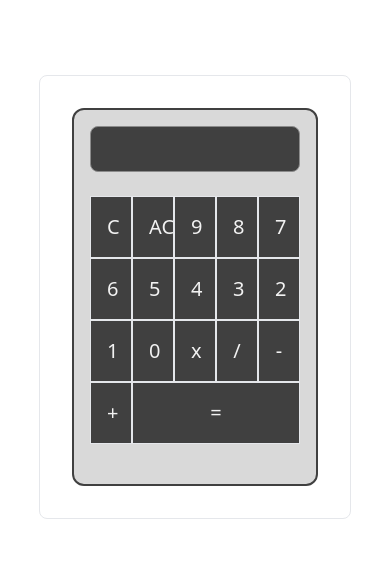
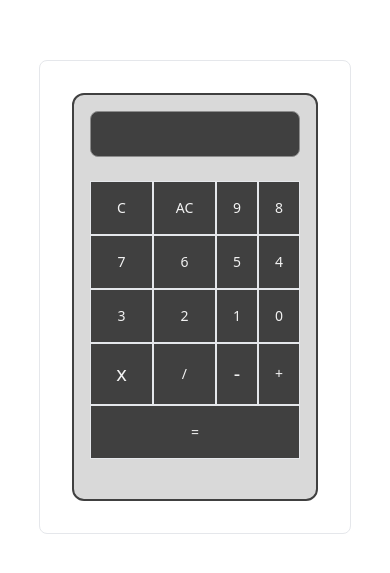
Before and after one commit to Windisley/Calculadora-React, a React (Vite) app: page / in a window 390 px wide. Shown: the part 125-698 px from the top of the page. Built offline with nearby package versions, Linux system fonts and the light colour scheme.

Commit message:
Calculadora Responsiva

```diff
--- a/src/App.jsx
+++ b/src/App.jsx
@@ -47,67 +47,67 @@ function App() {
              </div>
 
              <div className='
-              w-full h-full my-6 grid grid-cols-5
+              w-full min-h-full my-6 grid mobasm:grid-cols-2 mobabs:grid-cols-3 tablet:grid-cols-5
              '>
                <button className='
-                max-w-full h-full border p-4 text-xl text-text
+                w-full h-full border p-4 mobabs:text-xl text-text
                 bg-graydark hover:bg-secundary ease-in duration-300
-                uppercase
+                uppercase text-center mobasm:text-sm
                ' onClick={operation}>c</button>
                <button className='
-                max-w-full h-full border p-4 text-xl text-text
+                max-w-full h-full border p-4 mobabs:text-xl text-text
                 bg-graydark hover:bg-secundary ease-in duration-300
-                uppercase
+                uppercase text-center mobasm:text-sm mobasm:p-2
                'onClick={operation}>ac</button>
                <button className='
-                max-w-full h-full border p-4 text-xl text-text
+                max-w-full h-full border p-4 mobabs:text-xl text-text
                 bg-graydark hover:bg-secundary ease-in duration-300
-                uppercase
+                uppercase text-center mobasm:text-sm
                ' onClick={operation}>9</button>
                <button className='
-                max-w-full h-full border p-4 text-xl text-text
+                max-w-full h-full border p-4 mobabs:text-xl text-text
                 bg-graydark hover:bg-secundary ease-in duration-300
-                uppercase
+                uppercase text-center mobasm:text-sm
                ' onClick={operation}>8</button>
                <button className='
-                max-w-full h-full border p-4 text-xl text-text
+                max-w-full h-full border p-4 mobabs:text-xl text-text
                 bg-graydark hover:bg-secundary ease-in duration-300
-                uppercase
+                uppercase text-center mobasm:text-sm
                ' onClick={operation}>7</button>
                <button className='
-                max-w-full h-full border p-4 text-xl text-text
+                max-w-full h-full border p-4 mobabs:text-xl text-text
                 bg-graydark hover:bg-secundary ease-in duration-300
-                uppercase
+                uppercase text-center mobasm:text-sm
                ' onClick={operation}>6</button>
                <button className='
-                max-w-full h-full border p-4 text-xl text-text
+                max-w-full h-full border p-4 mobabs:text-xl text-text
                 bg-graydark hover:bg-secundary ease-in duration-300
-                uppercase
+                uppercase text-center mobasm:text-sm
                ' onClick={operation}>5</button>
                <button className='
-                max-w-full h-full border p-4 text-xl text-text
+                max-w-full h-full border p-4 mobabs:text-xl text-text
                 bg-graydark hover:bg-secundary ease-in duration-300
-                uppercase
+                uppercase text-center mobasm:text-sm
                ' onClick={operation}>4</button>
                <button className='
-                max-w-full h-full border p-4 text-xl text-text
+                max-w-full h-full border p-4 mobabs:text-xl text-text
                 bg-graydark hover:bg-secundary ease-in duration-300
-                uppercase
+                uppercase text-center mobasm:text-sm
                ' onClick={operation}>3</button>
                <button className='
-                max-w-full h-full border p-4 text-xl text-text
+                max-w-full h-full border p-4 mobabs:text-xl text-text
                 bg-graydark hover:bg-secundary ease-in duration-300
-                uppercase
+                uppercase text-center mobasm:text-sm
                ' onClick={operation}>2</button>
                <button className='
-                max-w-full h-full border p-4 text-xl text-text
+                max-w-full h-full border p-4 mobabs:text-xl text-text
                 bg-graydark hover:bg-secundary ease-in duration-300
-                uppercase
+                uppercase text-center mobasm:text-sm
                ' onClick={operation}>1</button>
                <button className='
-                max-w-full h-full border p-4 text-xl text-text
+                max-w-full h-full border p-4 mobabs:text-xl text-text
                 bg-graydark hover:bg-secundary ease-in duration-300
-                uppercase
+                uppercase text-center mobasm:text-sm
                ' onClick={operation}>0</button>
 
                <button className='
@@ -116,24 +116,24 @@ function App() {
 
                ' onClick={operation}>x</button>
                <button className='
-                max-w-full h-full border p-4 text-xl text-text
+                max-w-full h-full border p-4 mobabs:text-xl text-text
                 bg-graydark hover:bg-secundary ease-in duration-300
-                uppercase
+                uppercase text-center mobasm:text-sm
                ' onClick={operation}>/</button>
                <button className='
                 max-w-full h-full border p-4 text-xl text-text
                 bg-graydark hover:bg-secundary ease-in duration-300
-                uppercase
+                uppercase text-center
                ' onClick={operation}>-</button>
                <button className='
-                max-w-full h-full border p-4 text-xl text-text
+                max-w-full h-full border p-4 mobabs:text-xl text-text
                 bg-graydark hover:bg-secundary ease-in duration-300
-                uppercase
+                uppercase text-center mobasm:text-sm
                ' onClick={operation}>+</button>
                <button className='
-                max-w-full h-full border p-4 text-xl text-text
+                max-w-full h-full border p-4 mobabs:text-xl text-text
                 bg-graydark hover:bg-secundary ease-in duration-300
-                uppercase col-span-4 bold text-2xl
+                uppercase text-center mobasm:text-sm  col-span-4 bold text-2xl
                ' onClick={operation}>=</button>
              </div>
           </div>
--- a/tailwind.config.js
+++ b/tailwind.config.js
@@ -18,7 +18,13 @@ export default {
        },
        translate: {
         centralize: "-50%",
-       }
+       },
+       screens: {
+        "mobasm": "300px",
+        'mobabs': '500px',
+        'tablet': '520px',
+
+       },
     },
   },
   plugins: [],
```
